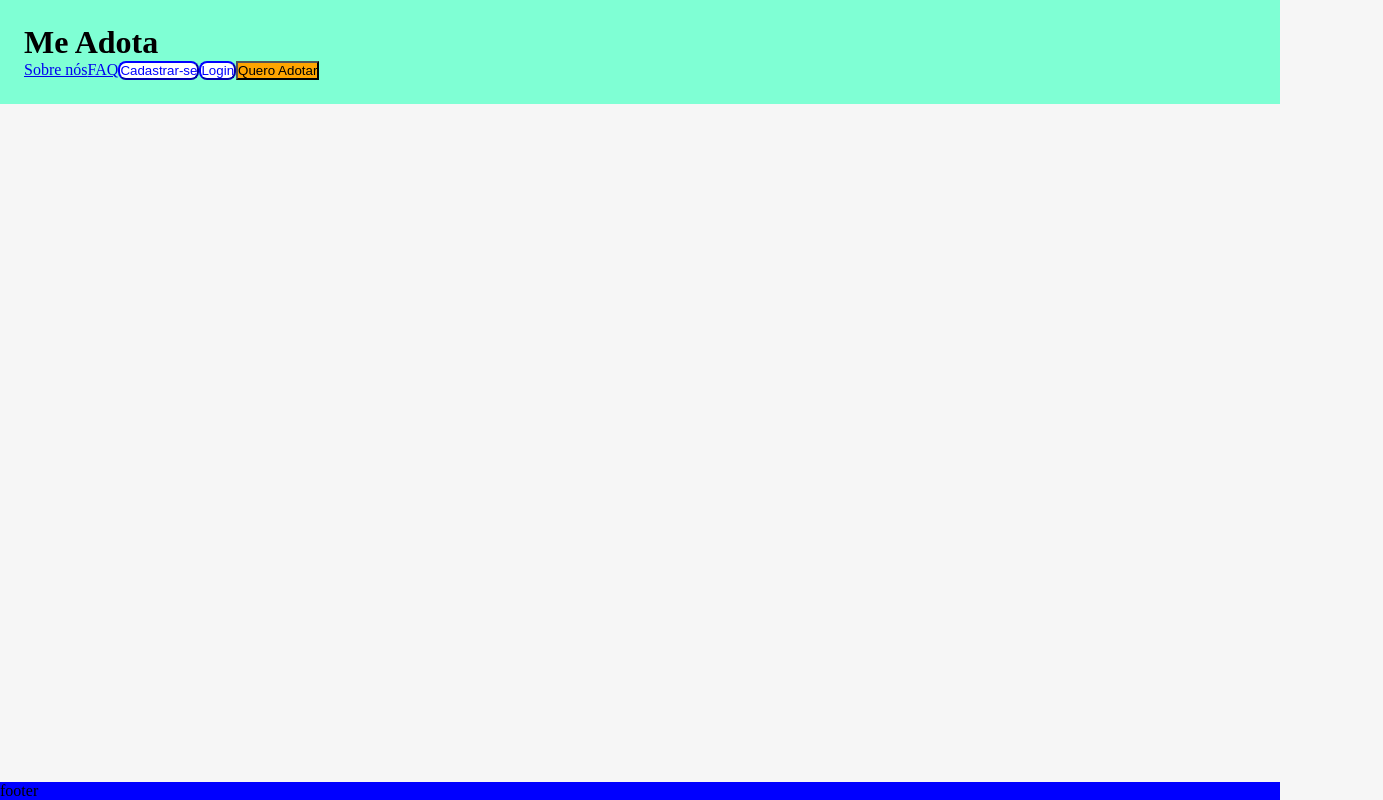
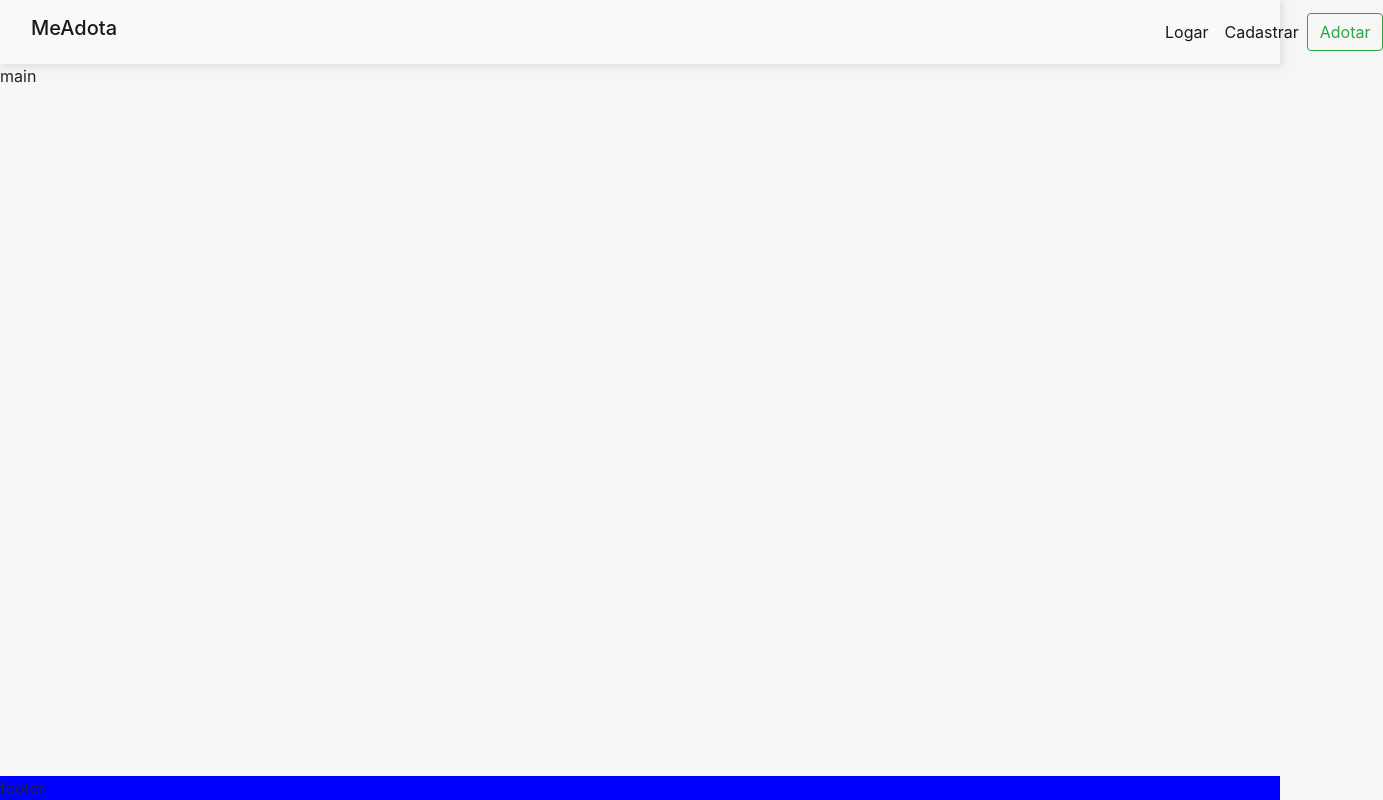
Before and after one commit to vitor-g-teixeira/projeto-pets, a plain HTML site: page index.html in a window 1280 px wide. Shown: the whole page, 1383 px wide, since content can reach past the window. Drawn offline with nearby package versions, Linux system fonts and the light colour scheme.

Commit message:
Adicionando bootstrap ao index

```diff
--- a/index.html
+++ b/index.html
@@ -4,26 +4,47 @@
     <meta charset="UTF-8">
     <meta name="viewport" content="width=device-width, initial-scale=1.0">
     <title>MeAdota</title>
+    <link rel="stylesheet" href="https://stackpath.bootstrapcdn.com/bootstrap/4.1.3/css/bootstrap.min.css" integrity="sha384-MCw98/SFnGE8fJT3GXwEOngsV7Zt27NXFoaoApmYm81iuXoPkFOJwJ8ERdknLPMO" crossorigin="anonymous">
+    <script src="https://stackpath.bootstrapcdn.com/bootstrap/4.1.3/js/bootstrap.min.js" integrity="sha384-ChfqqxuZUCnJSK3+MXmPNIyE6ZbWh2IMqE241rYiqJxyMiZ6OW/JmZQ5stwEULTy" crossorigin="anonymous"></script>
     <link rel="stylesheet" href="padrao.css">
 </head>
 <body>
+
     <header>
-        <h1>Me Adota</h1>
-        <nav>
-            <a href="#">Sobre nós</a>
-            <a href="#">FAQ</a>
-            <a href="cadastro.html"> <input type="button" value="Cadastrar-se" class="botao"> </a>
-            <a href="login.html"> <input type="button" value="Login" class="botao"> </a>
-            <input type="button" value="Quero Adotar" id="botao-adotar">
+        <nav class="navbar navbar-expand-lg navbar-light bg-light">
+            <div class="container-fluid">
+
+            <button class="navbar-toggler" type="button" data-bs-toggle="collapse" data-bs-target="#navbarTogglerDemo03" aria-controls="navbarTogglerDemo03" aria-expanded="false" aria-label="Toggle navigation">
+                <span class="navbar-toggler-icon"></span>
+            </button>
+
+            <h1 class="titulo-principal navbar-brand" href="#">MeAdota</h1>
+
+            <div class="collapse navbar-collapse conecta-paginas" id="navbarTogglerDemo03">
+                <ul class="navbar-nav me-auto mb-2 mb-lg-0">
+
+                <li class="nav-item">
+                    <a class="nav-link active" aria-current="page" href="login.html">Logar</a>
+                </li>
+
+                <li class="nav-item">
+                    <a class="nav-link active" aria-current="page" href="cadastro.html">Cadastrar</a>
+                </li>
+
+                </ul>
+
+                <a href=""><button class="btn btn-outline-success">Adotar</button></a>
+
+            </div>
+
+            </div>
         </nav>
     </header>
 
-    <main>
-
-    </main>
+    <main>main</main>
 
     <footer>
-        <p>footer</p>
+        footer
     </footer>
 
 </body>
--- a/padrao.css
+++ b/padrao.css
@@ -20,14 +20,14 @@ body{
     min-height: 100vh;
 }
 
-header{
-    padding: 1.5em;
-    background-color: var(--cor-secundaria);
-}
-
 nav{
     display: flex;
     flex-direction: row;
+    box-shadow: 2px 2px 8px 1px rgba(0, 0, 0, 0.1);
+}
+
+.conecta-paginas{
+    margin-left: 80vw;
 }
 
 .botao {
```
